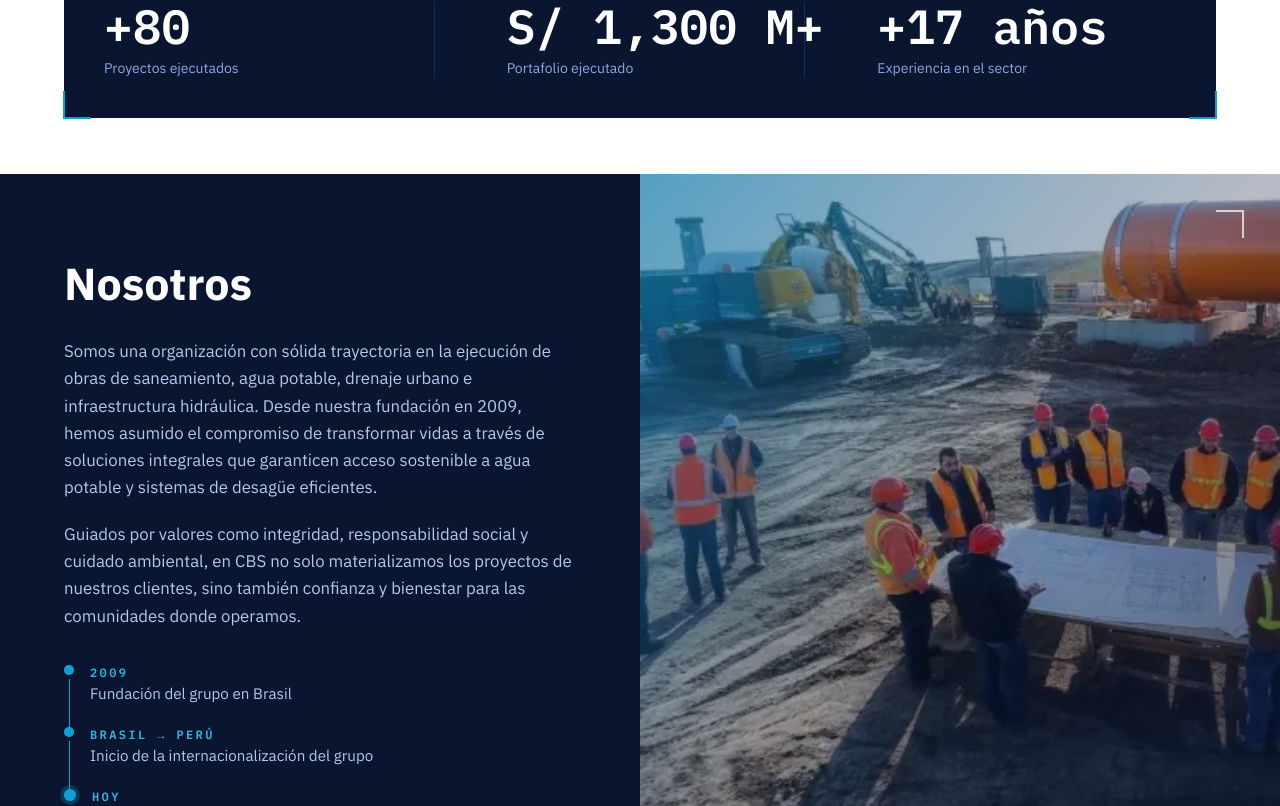
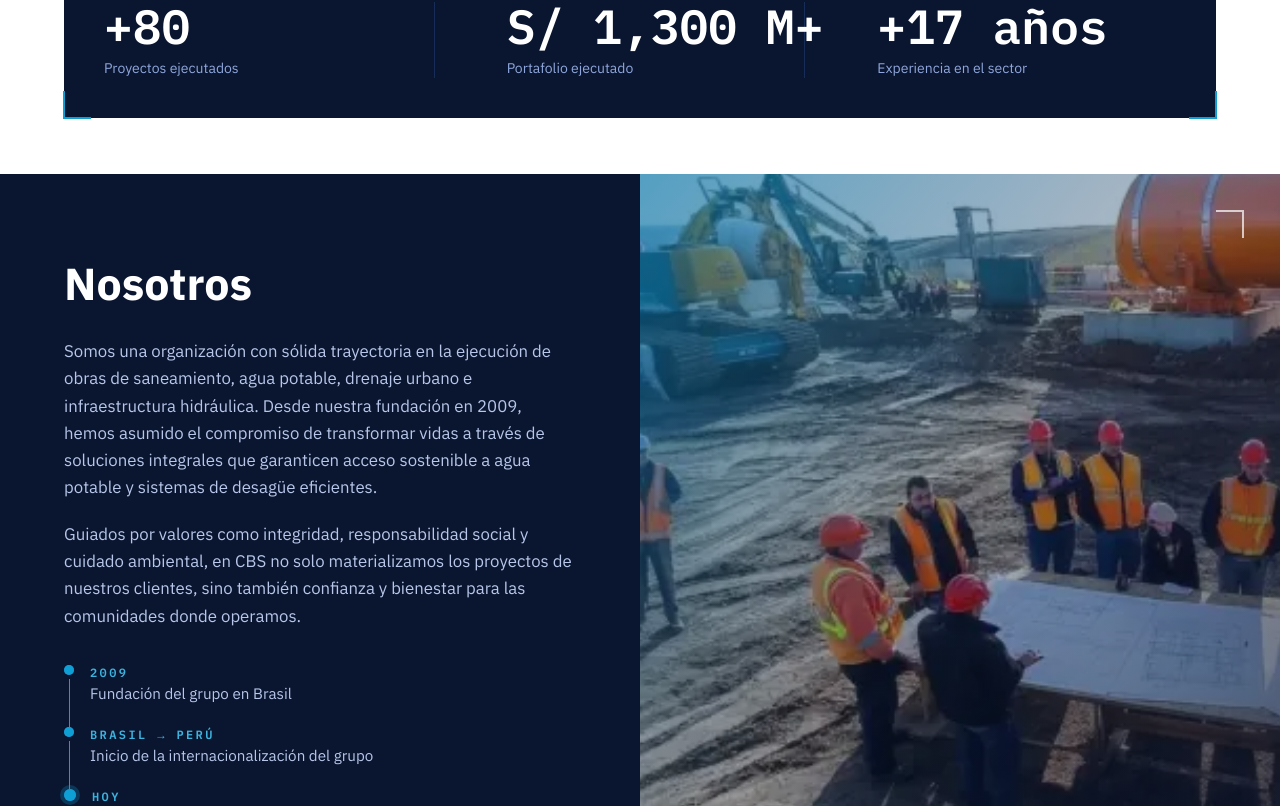
Before and after one commit to jhefferson-guerrero/cbs-web, a React (Vite) app: page / in a window 1280 px wide. Shown: the part 894-1700 px from the top of the page. Built offline with nearby package versions, Linux system fonts and the light colour scheme; no server answers.

Commit message:
Revert "Nosotros: la foto vuelve a mostrarse fija y recta, sin parallax (el parallax queda solo en el fondo de Experiencia)"
This reverts commit b45fbf2f47d4af64946b554fc0e460e97fd025c4.

```diff
--- a/src/components/sections/Nosotros.tsx
+++ b/src/components/sections/Nosotros.tsx
@@ -1,5 +1,6 @@
 import { useRef } from 'react'
 import { motion, useInView, useReducedMotion } from 'motion/react'
+import { Parallax } from '@/components/ui/Parallax'
 import { cn } from '@/lib/utils'
 import nosotrosPhoto from '@/assets/images/nosotros.webp'
 import nosotrosPhoto800 from '@/assets/images/nosotros-800.webp'
@@ -128,6 +129,7 @@ export function Nosotros() {
         </div>
 
         <div className="relative h-full min-h-[360px] overflow-hidden lg:min-h-0">
+          <Parallax>
           <motion.img
             src={nosotrosPhoto}
             srcSet={`${nosotrosPhoto800} 800w, ${nosotrosPhoto} 1372w`}
@@ -141,8 +143,9 @@ export function Nosotros() {
             whileInView={{ scale: 1 }}
             viewport={{ once: true, amount: 0.15 }}
             transition={{ duration: 1.1, delay: 0.08, ease: [0.16, 1, 0.3, 1] }}
-            className="absolute inset-0 h-full w-full object-cover object-[65%_65%]"
+            className="h-full w-full object-cover object-[65%_65%]"
           />
+          </Parallax>
           <div className="absolute inset-0 bg-gradient-to-br from-cyan-700/70 via-navy-900/30 to-navy-950/70" />
 
           <motion.span
```
